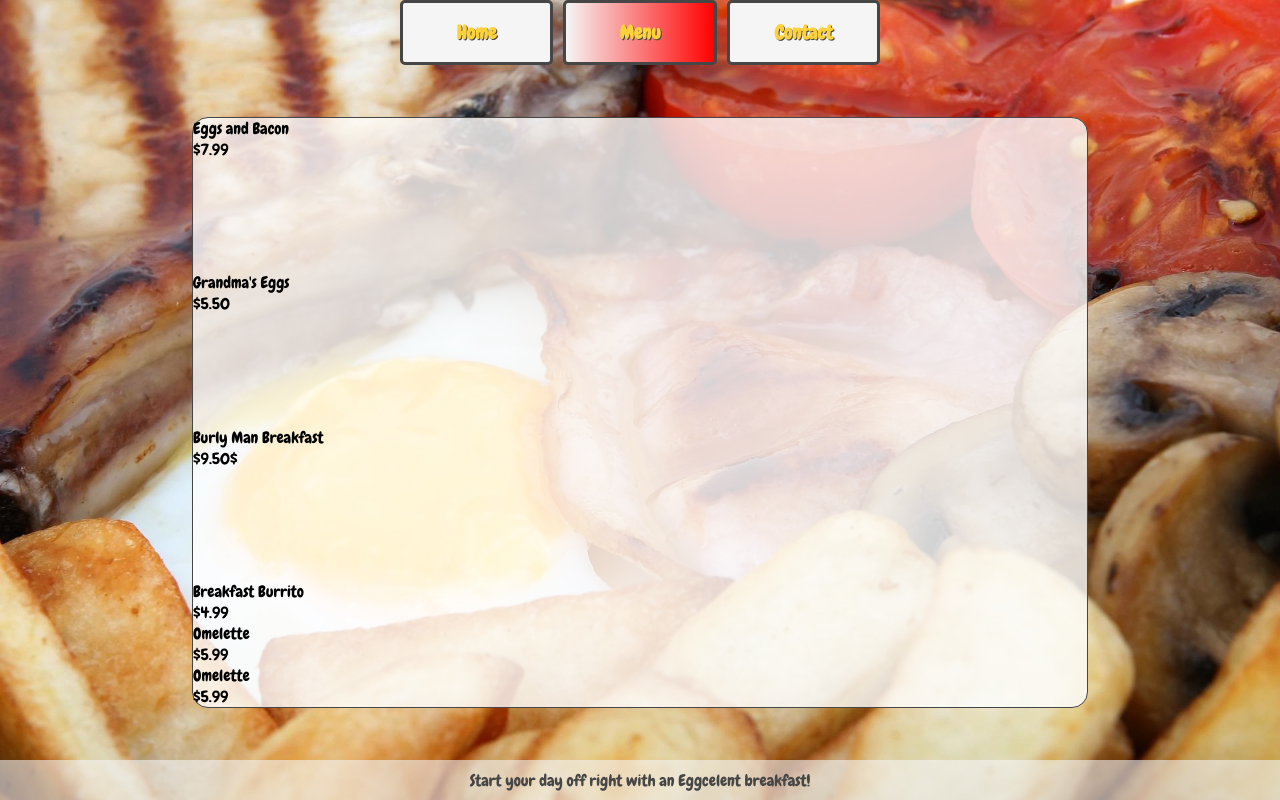
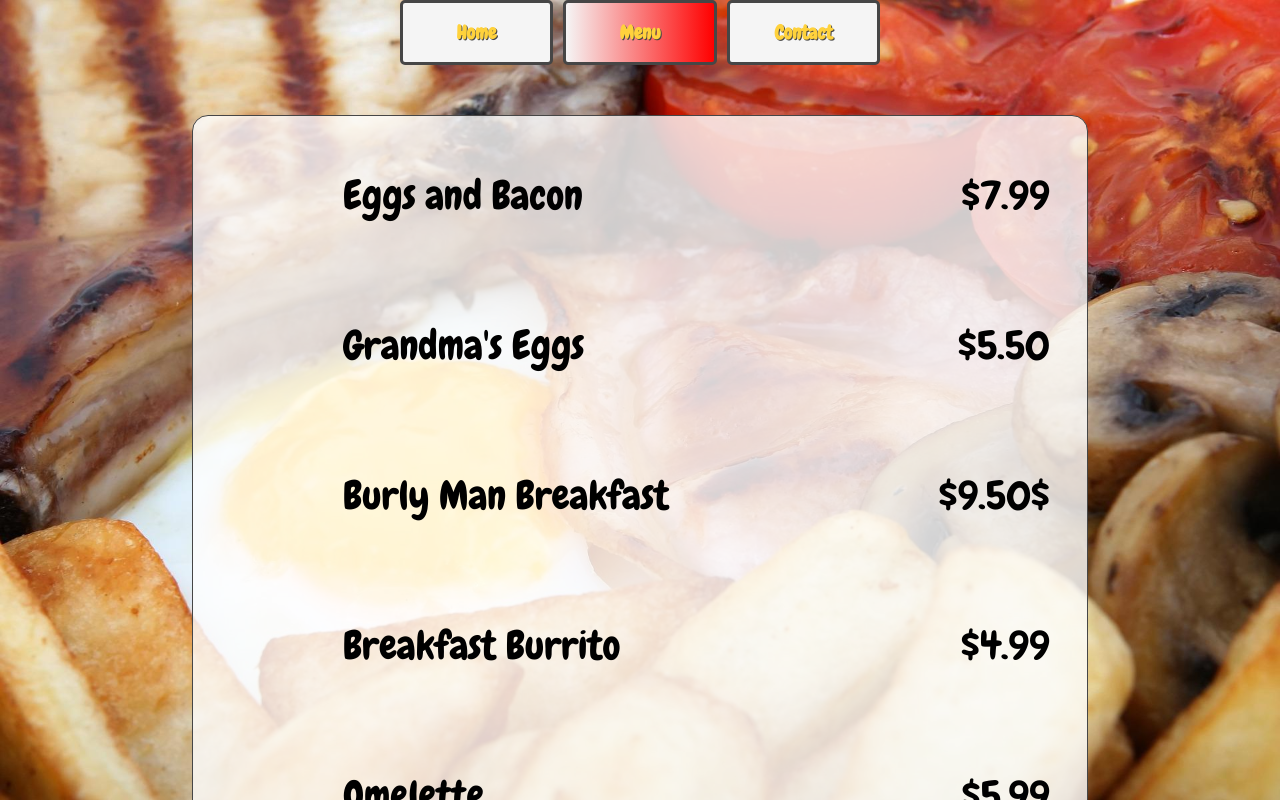
Before and after one commit to MikeMelchior/restaurant-page, a website built with webpack: page dist/index.html in a window 1280 px wide. Both pictures are taken after a click on the button "Menu". Shown: the top 800 px of the page. Built offline with nearby package versions, Linux system fonts and the light colour scheme; files whose address does not match are found by name.

Commit message:
style menu content

```diff
--- a/src/style.css
+++ b/src/style.css
@@ -18,7 +18,6 @@
 }
 
 body, html {
-    height: 100%;
     display: flex;
     flex-direction: column;
     background: url('./bacon-gfca2303cb_1920.jpg') no-repeat center center fixed;
@@ -31,16 +30,14 @@ body, html {
 #content {
     flex: 1;
     display: grid;
-
 }
 
 .header {
     width: 100%;
     min-height: fit-content;
     height: 50px;
-
+    margin-bottom: 50px;
 }
-
 
 .header-nav {
     margin: auto;
@@ -80,8 +77,7 @@ body, html {
     place-self: center;
     display: grid;
     grid-template-columns: 1fr;
-    grid-template-rows: 1fr 1fr 1fr;
-    height: 85%;
+    grid-template-rows: repeat(auto-fill, minmax(300px, 1fr));
     width: 70%;
     background-color: hsla(0, 0%, 100%, 0.8);
     border: 1px solid var(--darkgray);
@@ -122,39 +118,43 @@ body, html {
         position: relative;
         place-self: center;
         text-align: center;
-        bottom: 175px;
-        width: 700px;
-        font-size: min(2rem, 3vw);
+        bottom: 300%;
+        width: 100%;
+        font-size: min(2rem, 2vw);
         color: var(--darkgray);
     }
     p.reviewer {
         align-self: flex-end;
+        padding-right: 16%;
     }
 
-
-
-
-
-
-
-
-
+div.menu {
+    grid-template-rows: repeat(auto-fill, minmax(150px, 1fr));
+}
+.menu-card {
+    background: url('./egg.png');
+    background-size: 150px;
+    background-repeat: no-repeat;
+    height: 150px;
+    display: flex;
+    padding-left: 150px;
+    padding-top: 10px;
+    font-size: 2.5rem;
+    align-items: center;
+}
+.price {
+    margin-left: auto;
+    padding-right: 5%;
+}
 
 .footer {
-    position: relative;
-    margin-top: auto;
     display: flex;
     justify-content: center;
     align-items: center;
     width: 100%;
-    min-height: 4vh;
-    height: 40px;
+    margin-top: 50px;
+    min-height: 40px;
+    height: 50px;
     background-color: rgba(245, 245, 245, 0.6);
     color: var(--darkgray);
 }
-
-/* .hidden {
-    opacity: 0;
-    z-index: -1;
-    pointer-events: none;
-} */
```
